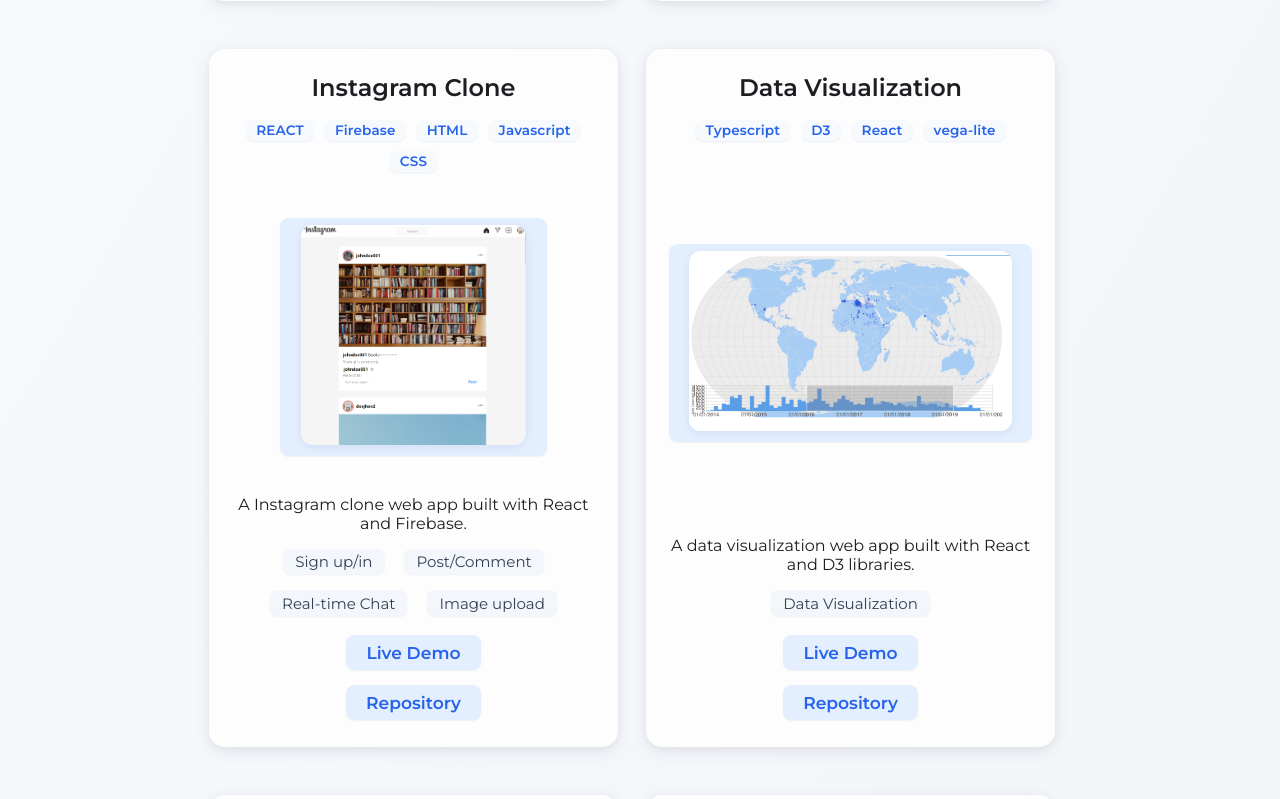
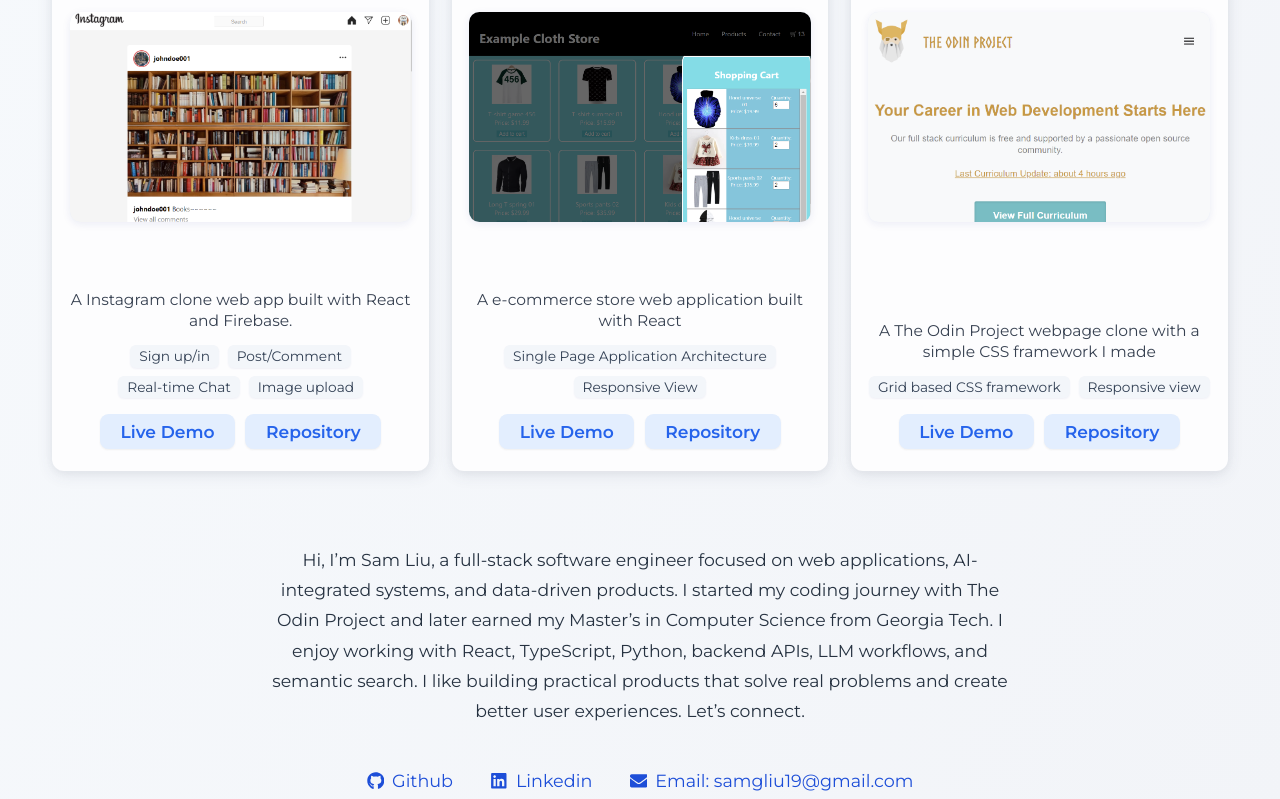
Before and after one commit to samgliu/portfolio, a React (Create React App) app: page /#/ in a window 1280 px wide. Shown: the part 880-1679 px from the top of the page. Built offline with nearby package versions, Linux system fonts and the light colour scheme.

Commit message:
style: update style

```diff
--- a/src/components/Contact.tsx
+++ b/src/components/Contact.tsx
@@ -6,13 +6,17 @@ function Contact() {
   return (
     <div className="contact" id="contact">
       <div>
-        <a href="https://github.com/samgliu">
+        <a href="https://github.com/samgliu" target="_blank" rel="noreferrer noopener">
           <FaGithub />
           Github
         </a>
       </div>
       <div>
-        <a href="https://www.linkedin.com/in/sam-liu-78b432124/">
+        <a
+          href="https://www.linkedin.com/in/sam-liu-78b432124/"
+          target="_blank"
+          rel="noreferrer noopener"
+        >
           <FaLinkedin />
           Linkedin
         </a>
--- a/src/components/Header.tsx
+++ b/src/components/Header.tsx
@@ -3,10 +3,10 @@ import { HashLink as Link } from 'react-router-hash-link';
 
 function Header() {
     return (
-        <div className="header">
+        <nav className="header" aria-label="Primary navigation">
             <ul>
                 <li>
-                    <Link to="#">Home</Link>
+                    <Link to="#home">Home</Link>
                 </li>
                 <li>
                     <Link to="#portfolio">Portfolio</Link>
@@ -15,7 +15,7 @@ function Header() {
                     <Link to="#contact">Contact</Link>
                 </li>
             </ul>
-        </div>
+        </nav>
     );
 }
 
--- a/src/components/Home.tsx
+++ b/src/components/Home.tsx
@@ -8,11 +8,13 @@ function Home() {
     return (
         <div className="home" id="home">
             <Header />
-            <div className="body">
-                <h1>Portfolio</h1>
-                <Portfolios />
-            </div>
-            <Self />
+            <main className="body">
+                <section className="portfolio-section" aria-labelledby="portfolio-heading">
+                    <h1 id="portfolio-heading">Portfolio</h1>
+                    <Portfolios />
+                </section>
+                <Self />
+            </main>
             <Contact />
         </div>
     );
--- a/src/components/Portfolio.tsx
+++ b/src/components/Portfolio.tsx
@@ -1,6 +1,5 @@
 import { ProjectType } from './Portfolios';
 import React from 'react';
-const { v4: uuidv4 } = require('uuid');
 
 interface Props {
   project: ProjectType;
@@ -9,65 +8,33 @@ interface Props {
 function Portfolio({ project }: Props) {
   if (project) {
     return (
-      <div
-        className="portfolio"
-        id="portfolio"
-        style={{
-          display: 'flex',
-          flexDirection: 'column',
-          justifyContent: 'space-between',
-          alignItems: 'center',
-        }}
-      >
-        <div
-          style={{
-            display: 'flex',
-            flexDirection: 'column',
-            gap: '1rem',
-            textAlign: 'center',
-          }}
-        >
+      <div className="portfolio">
+        <div className="portfolio-header">
           <h2>{project.name}</h2>
           <div className="builtwith">
             {project.builtwith.map((el: React.ReactNode) => {
-              return <span key={uuidv4()}>{el}</span>;
+              return <span key={`${project.key}-${el}`}>{el}</span>;
             })}
           </div>
         </div>
 
-        <a href={project.link} target="_blank" rel="noreferrer noopener">
-          <img src={project.picture} alt="" />
+        <a
+          className="portfolio-preview"
+          href={project.link || project.repo}
+          aria-label={`${project.name} project preview`}
+          target="_blank"
+          rel="noreferrer noopener"
+        >
+          <img src={project.picture} alt={`${project.name} screenshot`} />
         </a>
-        <div
-          style={{
-            display: 'flex',
-            flexDirection: 'column',
-            gap: '1rem',
-          }}
-        >
+        <div className="portfolio-content">
           <p>{project.description}</p>
-          <div
-            className="features-container"
-            style={{
-              display: 'flex',
-              flexDirection: 'row',
-              justifyContent: 'center',
-              alignItems: 'center',
-            }}
-          >
+          <div className="features-container">
             {project.features.map((feature, idx) => {
               return <span key={idx}>{feature}</span>;
             })}
           </div>
-          <div
-            style={{
-              display: 'flex',
-              flexDirection: 'column',
-              justifyContent: 'center',
-              alignItems: 'center',
-              gap: '0.5rem',
-            }}
-          >
+          <div className="portfolio-actions">
             {project.link ? (
               <a href={project.link} target="_blank" rel="noreferrer noopener">
                 Live Demo
--- a/src/components/Portfolios.tsx
+++ b/src/components/Portfolios.tsx
@@ -30,7 +30,7 @@ function Portfolios() {
         name: 'StockSense',
         picture: stockSensePic,
         builtwith: [
-          'K8S',
+          'Kubernetes',
           'FastAPI',
           'Airflow',
           'PostgreSQL',
@@ -46,6 +46,18 @@ function Portfolios() {
       },
       {
         key: '01',
+        name: 'Data Visualization',
+        picture: dataVizPic,
+        builtwith: ['TypeScript', 'D3', 'React', 'Vega-Lite'],
+        description: [
+          'A data visualization web app built with React and D3 libraries.',
+        ],
+        features: ['Data Visualization'],
+        link: 'https://samgliu.github.io/data_visualization_demo/',
+        repo: 'https://github.com/samgliu/data_visualization_demo',
+      },
+      {
+        key: '02',
         name: 'Odin Book',
         picture: odinBookPic,
         builtwith: ['Node.js', 'Express', 'MongoDB', 'React'],
@@ -60,10 +72,10 @@ function Portfolios() {
         repo: 'https://github.com/samgliu/Odinbook-Client',
       },
       {
-        key: '02',
+        key: '03',
         name: 'Instagram Clone',
         picture: instagramPic,
-        builtwith: ['REACT', 'Firebase', 'HTML', 'Javascript', 'CSS'],
+        builtwith: ['React', 'Firebase', 'HTML', 'JavaScript', 'CSS'],
         description: [
           'A Instagram clone web app built with React and Firebase.',
         ],
@@ -75,18 +87,6 @@ function Portfolios() {
         ],
         link: 'https://samgliu.github.io/instagram-clone',
         repo: 'https://github.com/samgliu/instagram-clone',
-      },
-      {
-        key: '03',
-        name: 'Data Visualization',
-        picture: dataVizPic,
-        builtwith: ['Typescript', 'D3', 'React', 'vega-lite'],
-        description: [
-          'A data visualization web app built with React and D3 libraries.',
-        ],
-        features: ['Data Visualization'],
-        link: 'https://samgliu.github.io/data_visualization_demo/',
-        repo: 'https://github.com/samgliu/data_visualization_demo',
       },
       {
         key: '04',
@@ -114,7 +114,7 @@ function Portfolios() {
   }, []);
   if (projects) {
     return (
-      <div className="portfolios">
+      <div className="portfolios" id="portfolio">
         {projects.map((project: ProjectType) => {
           return <Portfolio key={project.key} project={project} />;
         })}
--- a/src/components/Self.tsx
+++ b/src/components/Self.tsx
@@ -2,7 +2,7 @@ import React from 'react';
 
 function Self() {
   return (
-    <div className="self">
+    <section className="self" aria-label="About Sam Liu">
       <p>
         Hi, I’m Sam Liu, a full-stack software engineer focused on web applications, AI-integrated systems, and data-driven products.
 
@@ -10,7 +10,7 @@ function Self() {
 
         I like building practical products that solve real problems and create better user experiences. Let’s connect.
       </p>
-    </div>
+    </section>
   );
 }
 
--- a/src/index.css
+++ b/src/index.css
@@ -7,6 +7,7 @@ body {
   -moz-osx-font-smoothing: grayscale;
   background: linear-gradient(120deg, #f7fafd 0%, #f2f4f8 100%);
   min-height: 100vh;
+  overflow-x: hidden;
 }
 
 /* reset */
@@ -35,6 +36,7 @@ a {
   top: 0;
   left: 0;
   width: 100%;
+  box-sizing: border-box;
   height: 58px;
   display: flex;
   flex-direction: row;
@@ -53,11 +55,11 @@ a {
   border-radius: 0 0 1em 1em;
 }
 .header > ul {
-  padding-right: 1em;
   display: flex;
   flex-direction: row;
   gap: 0.45em;
   align-items: center;
+  max-width: 100%;
 }
 
 .header > ul li {
@@ -95,57 +97,95 @@ a {
   justify-content: center;
   align-items: center;
   flex-direction: column;
-  gap: 2em;
-  padding: 6em 2em 2em 2em;
+  gap: 2.5em;
+  padding: 6.25em 2em 2em 2em;
+}
+.portfolio-section {
+  display: flex;
+  flex-direction: column;
+  align-items: center;
+  gap: 1.6em;
+  width: 100%;
+}
+.portfolio-section h1 {
+  font-size: 2.1em;
+  line-height: 1.15;
 }
 
 /* portfolios */
 .portfolios {
   display: flex;
   justify-content: center;
-  gap: 1%;
-  align-items: center;
+  gap: 1.4em;
+  align-items: stretch;
   flex-wrap: wrap;
+  scroll-margin-top: 84px;
 }
 .portfolio {
-  max-width: 400px;
+  box-sizing: border-box;
+  max-width: 390px;
   min-width: 320px;
-  width: 31%;
-  height: 650px;
-  min-height: 650px;
+  width: min(31%, 390px);
+  min-height: 560px;
   display: flex;
   flex-direction: column;
-  justify-content: space-between;
   align-items: center;
-  gap: 1em;
-  border-radius: 1em;
+  gap: 1.1em;
+  border-radius: 0.75em;
   overflow: hidden;
   box-shadow: 0 4px 16px 0 rgba(60, 72, 100, 0.1),
     0 1.5px 8px 0 rgba(60, 60, 60, 0.04);
   background: #fdfdfe;
-  padding: 1.5em 1em;
-  margin: 1em 1em 2em 0;
+  padding: 1.35em 1.1em;
+  margin: 0 0 1.4em 0;
   transition: box-shadow 0.2s, transform 0.2s;
 }
 .portfolio:hover {
   box-shadow: 0 12px 32px 0 rgba(31, 38, 135, 0.18),
     0 3px 12px 0 rgba(60, 60, 60, 0.14);
-  transform: translateY(-4px) scale(1.02);
+  transform: translateY(-4px);
 }
-.portfolio a {
+.portfolio-header {
+  display: flex;
+  flex-direction: column;
+  gap: 0.85rem;
+  text-align: center;
+  width: 100%;
+}
+.portfolio h2 {
+  font-size: 1.45em;
+  line-height: 1.2;
+}
+.portfolio-content {
+  display: flex;
+  flex: 1;
+  flex-direction: column;
+  gap: 0.85rem;
+  justify-content: flex-end;
+  width: 100%;
+}
+.portfolio-actions {
+  display: flex;
+  flex-wrap: wrap;
+  justify-content: center;
+  align-items: center;
+  gap: 0.65rem;
+  margin-top: 0.15rem;
+}
+.portfolio-actions a {
   font-size: 1.07em;
   font-weight: 600;
   color: #2563eb;
   background: #e3eefe;
   border-radius: 0.5em;
   padding: 0.4em 1.2em;
-  margin: 0.2em 0.4em;
+  margin: 0;
   text-decoration: none;
   box-shadow: 0 1px 2px rgba(60, 60, 60, 0.07);
   transition: background 0.2s, color 0.2s, box-shadow 0.2s;
   display: inline-block;
 }
-.portfolio a:hover {
+.portfolio-actions a:hover {
   background: #f6fafd;
   color: #1d3a6b;
   box-shadow: 0 2px 8px rgba(31, 38, 135, 0.1);
@@ -154,34 +194,49 @@ a {
 }
 .portfolio p {
   text-align: center;
+  color: #374151;
+  font-size: 0.97em;
+  line-height: 1.35;
+}
+.portfolio-preview {
+  display: block;
+  width: 100%;
+  margin: 0.1em 0 0.2em;
+  border-radius: 0.65em;
+  background: #eaf2ff;
+  transition: box-shadow 0.2s, transform 0.2s;
+}
+.portfolio-preview:hover {
+  box-shadow: 0 6px 18px rgba(31, 38, 135, 0.14);
+  transform: translateY(-2px);
 }
 .portfolio img {
   width: 100%;
-  max-width: 350px;
-  max-height: 220px;
+  height: 210px;
   object-fit: cover;
-  border-radius: 0.7em;
+  object-position: top center;
+  border-radius: 0.65em;
   box-shadow: 0 2px 8px rgba(31, 38, 135, 0.08);
   background: #f3f6fa;
+  display: block;
 }
 .builtwith {
   display: flex;
   flex-wrap: wrap;
-  gap: 0.5em;
+  gap: 0.45em;
   justify-content: center;
   max-width: 100%;
-  margin-bottom: 0.5em;
 }
 .builtwith > * {
-  font-size: 0.85em;
+  font-size: 0.78em;
   background: #f6fafd;
   color: #2563eb;
   padding: 0.18em 0.7em;
-  border-radius: 0.5em;
-  margin: 0.15em 0.15em 0 0.15em;
+  border-radius: 0.45em;
+  margin: 0;
   box-shadow: 0 1px 2px rgba(31, 38, 135, 0.07);
   font-weight: 600;
-  letter-spacing: 0.01em;
+  letter-spacing: 0;
   max-width: 120px;
   overflow: hidden;
   text-overflow: ellipsis;
@@ -191,15 +246,17 @@ a {
 .features-container {
   display: flex;
   flex-wrap: wrap;
-  gap: 1em;
+  gap: 0.55em;
+  justify-content: center;
+  align-items: center;
 }
 .features-container > * {
   background: #f3f6fa;
   color: #334155;
-  padding: 0.22em 0.8em;
-  border-radius: 0.5em;
-  margin: 0 0.13em;
-  font-size: 0.94em;
+  padding: 0.22em 0.65em;
+  border-radius: 0.45em;
+  margin: 0;
+  font-size: 0.86em;
   font-weight: 500;
   box-shadow: 0 1px 2px rgba(31, 38, 135, 0.06);
 }
@@ -209,15 +266,19 @@ a {
   display: flex;
   justify-content: center;
   align-items: center;
+  box-sizing: border-box;
+  width: min(920px, 100%);
+  padding: 0.75em 1em 0.25em;
+  scroll-margin-top: 84px;
 }
 .self p {
-  font-size: 1.2em;
+  font-size: 1.08em;
   font-weight: 500;
-  padding: 5%;
-  line-height: 1.8em;
-  text-indent: 2em;
-  width: 60%;
-  min-width: 350px;
+  line-height: 1.75;
+  max-width: 760px;
+  min-width: 0;
+  text-align: center;
+  color: #263241;
 }
 
 /* contact */
@@ -226,19 +287,29 @@ a {
   flex-direction: row;
   justify-content: center;
   align-items: center;
-  gap: 2%;
-  margin-bottom: 3%;
+  flex-wrap: wrap;
+  gap: 0.8em;
+  margin: 0 auto 3%;
+  padding: 0 1em;
+  scroll-margin-top: 84px;
 }
 .contact div a {
   text-decoration: none;
   font-size: 1.1em;
   font-weight: 500;
-  color: #2d90c9;
+  color: #1d4ed8;
 }
 .contact div a {
   display: flex;
   align-items: center;
-  gap: 0.5em;
+  gap: 0.45em;
+  border-radius: 0.5em;
+  padding: 0.45em 0.7em;
+  transition: background 0.18s, color 0.18s;
+}
+.contact div a:hover {
+  background: #eaf2ff;
+  color: #1d3a6b;
 }
 
 @media screen and (max-width: 1100px) {
@@ -249,22 +320,35 @@ a {
   .portfolio {
     width: 90vw;
     min-width: 0;
-    max-width: 98vw;
+    max-width: 640px;
     margin: 1em auto;
+  }
+  .portfolio img {
+    height: 260px;
   }
 }
 
 @media screen and (max-width: 768px) {
   .body {
-    padding: 7em 0.2em 1.5em 0.2em;
+    gap: 2em;
+    padding: 6em 0.75em 1.5em;
   }
   .portfolio {
     padding: 1em 0.5em;
   }
+  .portfolio img {
+    height: 220px;
+  }
+  .header {
+    justify-content: center;
+    padding: 0.5em 0.6em;
+  }
+  .header > ul {
+    gap: 0.2em;
+  }
   .self p {
-    width: 95vw;
-    min-width: 0;
     font-size: 1em;
+    line-height: 1.6;
   }
   .header > ul li {
     min-width: 2.8em;
```
